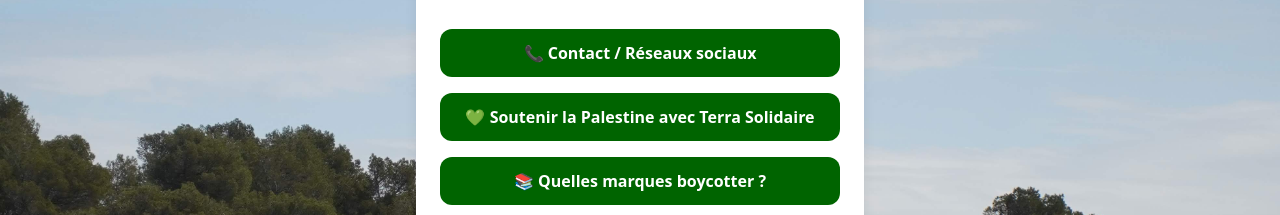
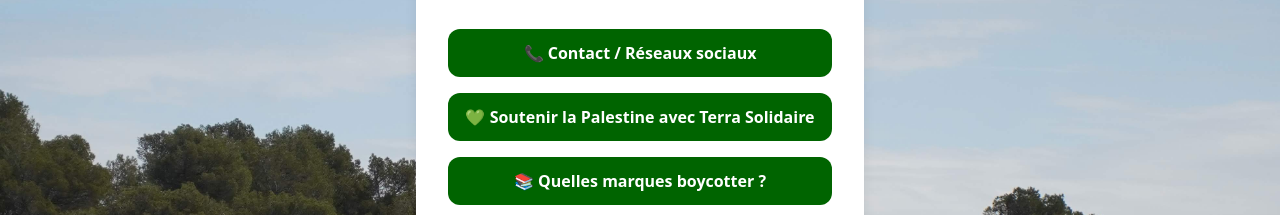
Before and after one commit to emilefevre/palestine-libre-montpellier, a plain HTML site: page index.html in a window 1280 px wide. Shown: the part 329-544 px from the top of the page. Drawn offline with nearby package versions, Linux system fonts and the light colour scheme.

Commit message:
Update index.html

```diff
--- a/index.html
+++ b/index.html
@@ -30,7 +30,7 @@
   </head>
 
   <body class="bg-[url('assets/background.jpg')] bg-cover bg-center bg-fixed min-h-screen flex items-center justify-center text-gray-800">
-    <main class="w-full max-w-md mx-auto text-center px-6 py-10 bg-white rounded-2xl shadow-lg">
+    <main class="relative mx-4 sm:mx-auto w-full max-w-md text-center p-6 sm:p-8 bg-white rounded-2xl shadow-lg">
       <header class="mb-6">
         <img src="assets/logo.png" alt="Logo Collectif Palestine Libre MTP" class="w-24 h-24 mx-auto rounded-full shadow-md object-cover" />
         <h1 class="text-2xl font-bold mt-4">Collectif Palestine Libre MTP</h1>
@@ -38,8 +38,8 @@
       </header>
 
       <section class="flex flex-col gap-4 mt-8">
-        <a href="#" target="_blank" class="block w-full py-3 bg-primary text-white font-semibold rounded-xl hover:bg-green-800 transition">📞 Contact / Réseaux sociaux</a>
-        <a href="#" target="_blank" class="block w-full py-3 bg-primary text-white font-semibold rounded-xl hover:bg-green-800 transition">💚 Soutenir la Palestine avec Terra Solidaire</a>
+        <a href="https://www.instagram.com/collectifpalestinelibremtp/" target="_blank" class="block w-full py-3 bg-primary text-white font-semibold rounded-xl hover:bg-green-800 transition">📞 Contact / Réseaux sociaux</a>
+        <a href="https://taplink.cc/terrasolidaire" target="_blank" class="block w-full py-3 bg-primary text-white font-semibold rounded-xl hover:bg-green-800 transition">💚 Soutenir la Palestine avec Terra Solidaire</a>
         <a href="https://www.urgence-palestine.com/boycott/" target="_blank" class="block w-full py-3 bg-primary text-white font-semibold rounded-xl hover:bg-green-800 transition">📚 Quelles marques boycotter ?</a>
       </section>
 
```
